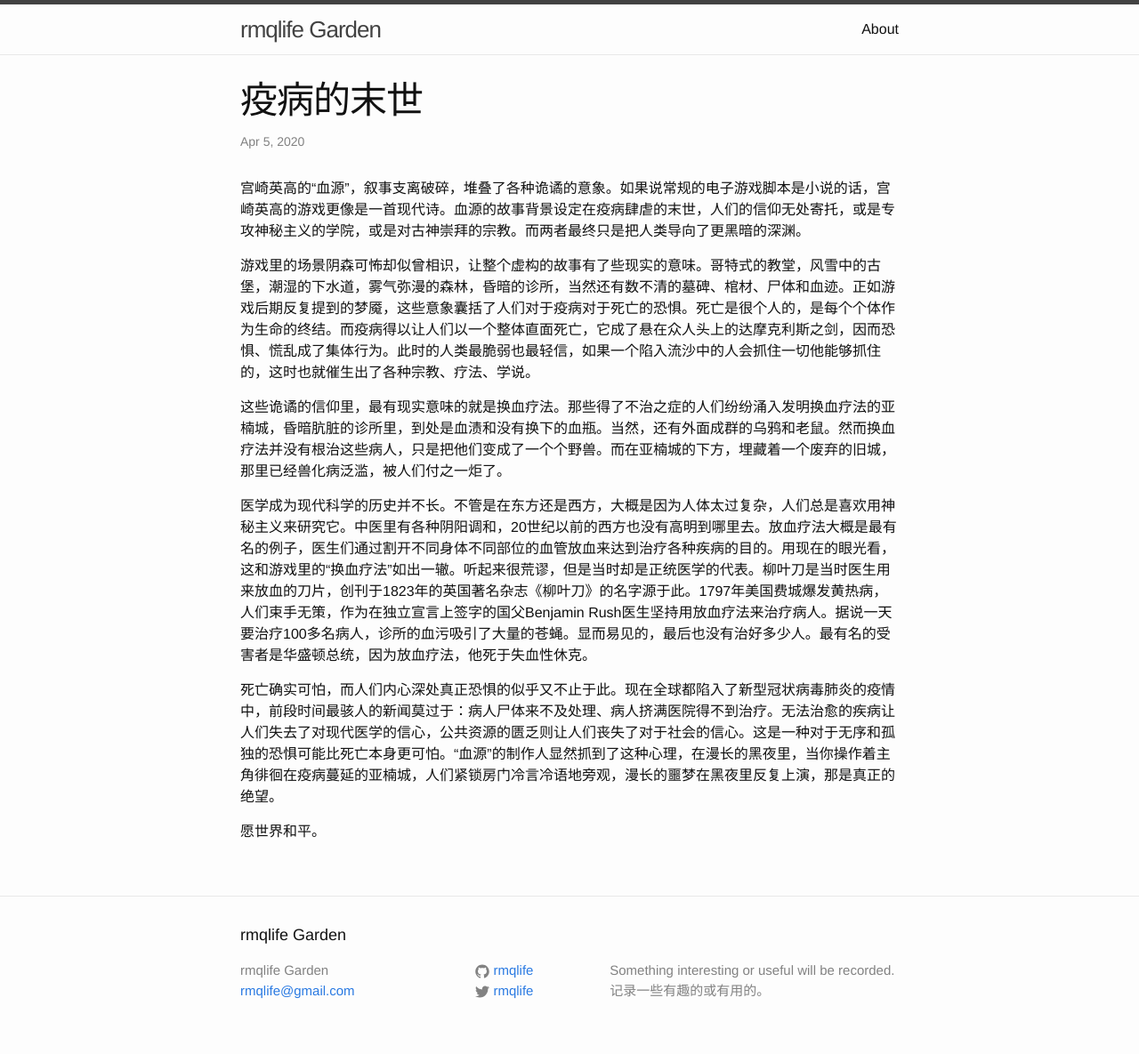
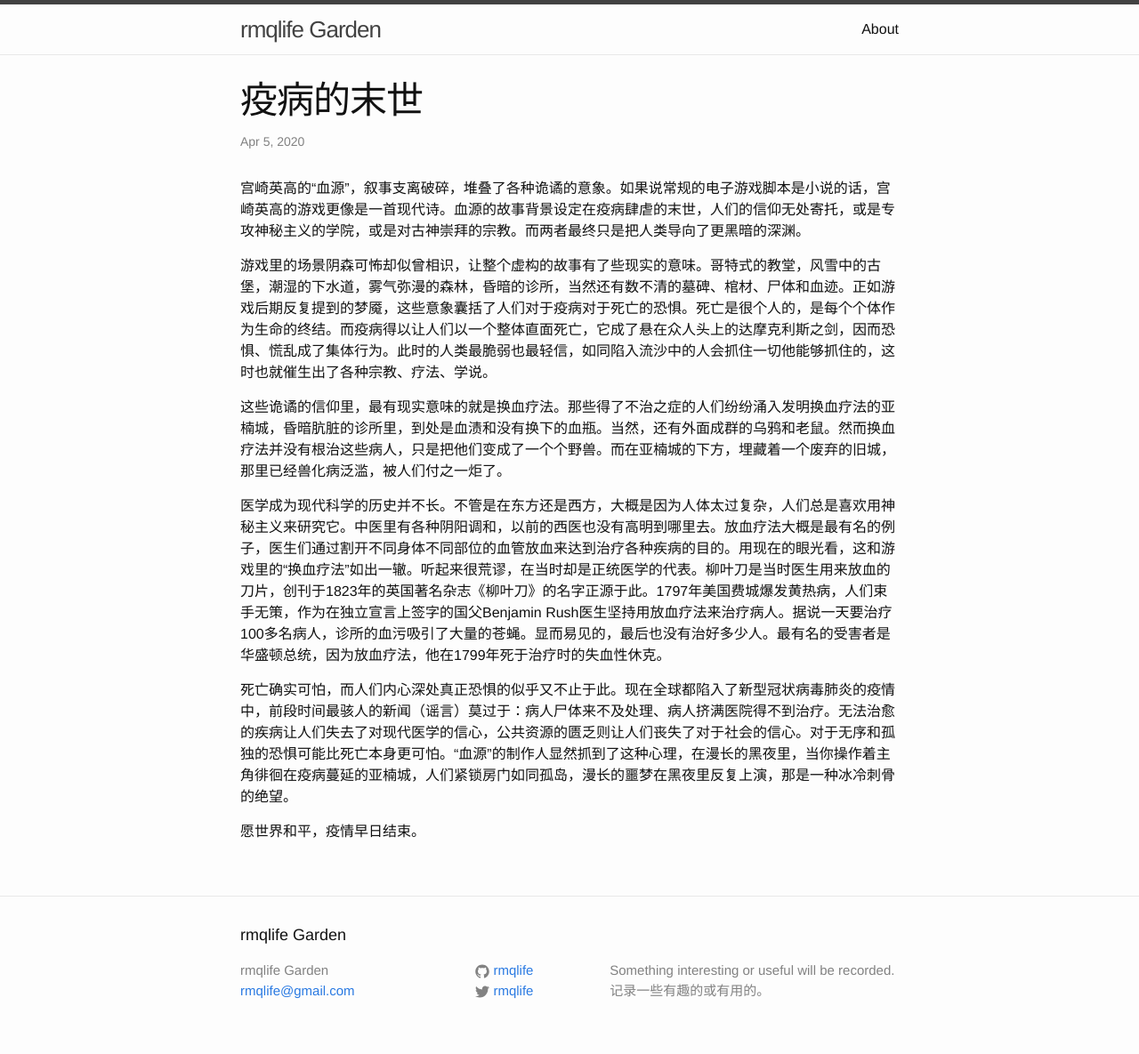
Before and after one commit to rmqlife/rmqlife.github.io, a Jekyll site: the page built from _posts/2020-04-05-bloodborne.md, in a window 1280 px wide. Shown: the whole page at 89% size. Built offline with Jekyll 4.4.1, drawn with Linux system fonts in a browser that asks for light colours; comment, search, counter and statistics services are not loaded.

Commit message:
Update 2020-04-05-bloodborne.md

```diff
--- a/_posts/2020-04-05-bloodborne.md
+++ b/_posts/2020-04-05-bloodborne.md
@@ -5,15 +5,14 @@ date: 2020-04-05
 categories: reading
 ---
 
-
 宫崎英高的“血源”，叙事支离破碎，堆叠了各种诡谲的意象。如果说常规的电子游戏脚本是小说的话，宫崎英高的游戏更像是一首现代诗。血源的故事背景设定在疫病肆虐的末世，人们的信仰无处寄托，或是专攻神秘主义的学院，或是对古神崇拜的宗教。而两者最终只是把人类导向了更黑暗的深渊。
 
-游戏里的场景阴森可怖却似曾相识，让整个虚构的故事有了些现实的意味。哥特式的教堂，风雪中的古堡，潮湿的下水道，雾气弥漫的森林，昏暗的诊所，当然还有数不清的墓碑、棺材、尸体和血迹。正如游戏后期反复提到的梦魇，这些意象囊括了人们对于疫病对于死亡的恐惧。死亡是很个人的，是每个个体作为生命的终结。而疫病得以让人们以一个整体直面死亡，它成了悬在众人头上的达摩克利斯之剑，因而恐惧、慌乱成了集体行为。此时的人类最脆弱也最轻信，如果一个陷入流沙中的人会抓住一切他能够抓住的，这时也就催生出了各种宗教、疗法、学说。
+游戏里的场景阴森可怖却似曾相识，让整个虚构的故事有了些现实的意味。哥特式的教堂，风雪中的古堡，潮湿的下水道，雾气弥漫的森林，昏暗的诊所，当然还有数不清的墓碑、棺材、尸体和血迹。正如游戏后期反复提到的梦魇，这些意象囊括了人们对于疫病对于死亡的恐惧。死亡是很个人的，是每个个体作为生命的终结。而疫病得以让人们以一个整体直面死亡，它成了悬在众人头上的达摩克利斯之剑，因而恐惧、慌乱成了集体行为。此时的人类最脆弱也最轻信，如同陷入流沙中的人会抓住一切他能够抓住的，这时也就催生出了各种宗教、疗法、学说。
 
 这些诡谲的信仰里，最有现实意味的就是换血疗法。那些得了不治之症的人们纷纷涌入发明换血疗法的亚楠城，昏暗肮脏的诊所里，到处是血渍和没有换下的血瓶。当然，还有外面成群的乌鸦和老鼠。然而换血疗法并没有根治这些病人，只是把他们变成了一个个野兽。而在亚楠城的下方，埋藏着一个废弃的旧城，那里已经兽化病泛滥，被人们付之一炬了。
 
-医学成为现代科学的历史并不长。不管是在东方还是西方，大概是因为人体太过复杂，人们总是喜欢用神秘主义来研究它。中医里有各种阴阳调和，20世纪以前的西方也没有高明到哪里去。放血疗法大概是最有名的例子，医生们通过割开不同身体不同部位的血管放血来达到治疗各种疾病的目的。用现在的眼光看，这和游戏里的“换血疗法”如出一辙。听起来很荒谬，但是当时却是正统医学的代表。柳叶刀是当时医生用来放血的刀片，创刊于1823年的英国著名杂志《柳叶刀》的名字源于此。1797年美国费城爆发黄热病，人们束手无策，作为在独立宣言上签字的国父Benjamin Rush医生坚持用放血疗法来治疗病人。据说一天要治疗100多名病人，诊所的血污吸引了大量的苍蝇。显而易见的，最后也没有治好多少人。最有名的受害者是华盛顿总统，因为放血疗法，他死于失血性休克。
+医学成为现代科学的历史并不长。不管是在东方还是西方，大概是因为人体太过复杂，人们总是喜欢用神秘主义来研究它。中医里有各种阴阳调和，以前的西医也没有高明到哪里去。放血疗法大概是最有名的例子，医生们通过割开不同身体不同部位的血管放血来达到治疗各种疾病的目的。用现在的眼光看，这和游戏里的“换血疗法”如出一辙。听起来很荒谬，在当时却是正统医学的代表。柳叶刀是当时医生用来放血的刀片，创刊于1823年的英国著名杂志《柳叶刀》的名字正源于此。1797年美国费城爆发黄热病，人们束手无策，作为在独立宣言上签字的国父Benjamin Rush医生坚持用放血疗法来治疗病人。据说一天要治疗100多名病人，诊所的血污吸引了大量的苍蝇。显而易见的，最后也没有治好多少人。最有名的受害者是华盛顿总统，因为放血疗法，他在1799年死于治疗时的失血性休克。
 
-死亡确实可怕，而人们内心深处真正恐惧的似乎又不止于此。现在全球都陷入了新型冠状病毒肺炎的疫情中，前段时间最骇人的新闻莫过于：病人尸体来不及处理、病人挤满医院得不到治疗。无法治愈的疾病让人们失去了对现代医学的信心，公共资源的匮乏则让人们丧失了对于社会的信心。这是一种对于无序和孤独的恐惧可能比死亡本身更可怕。“血源”的制作人显然抓到了这种心理，在漫长的黑夜里，当你操作着主角徘徊在疫病蔓延的亚楠城，人们紧锁房门冷言冷语地旁观，漫长的噩梦在黑夜里反复上演，那是真正的绝望。
+死亡确实可怕，而人们内心深处真正恐惧的似乎又不止于此。现在全球都陷入了新型冠状病毒肺炎的疫情中，前段时间最骇人的新闻（谣言）莫过于：病人尸体来不及处理、病人挤满医院得不到治疗。无法治愈的疾病让人们失去了对现代医学的信心，公共资源的匮乏则让人们丧失了对于社会的信心。对于无序和孤独的恐惧可能比死亡本身更可怕。“血源”的制作人显然抓到了这种心理，在漫长的黑夜里，当你操作着主角徘徊在疫病蔓延的亚楠城，人们紧锁房门如同孤岛，漫长的噩梦在黑夜里反复上演，那是一种冰冷刺骨的绝望。
 
-愿世界和平。
+愿世界和平，疫情早日结束。
```
